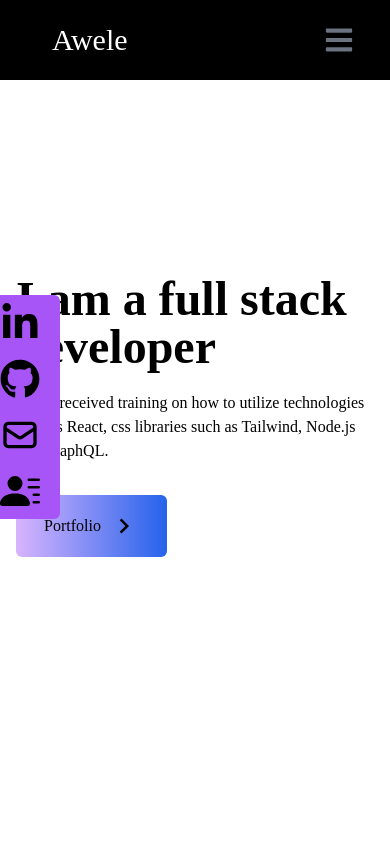
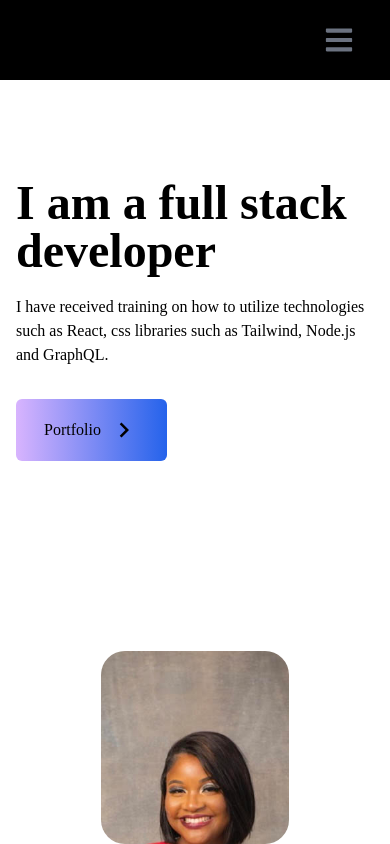
Before and after one commit to Awele1111/React-Portfolio, a React (Create React App) app in the folder portfolio_app/: page / in a window 390 px wide. Built offline with nearby package versions, Linux system fonts and the light colour scheme; a web font is replaced by a local one.

Commit message:
added profile image

```diff
--- /dev/null
+++ b/package.json
@@ -0,0 +1,5 @@
+{
+  "devDependencies": {
+    "tailwindcss": "^3.3.1"
+  }
+}
--- a/portfolio_app/src/App.js
+++ b/portfolio_app/src/App.js
@@ -1,4 +1,5 @@
-import Home from "./components/Home"
+import AboutPage from "./components/Aboutpage";
+import Home from "./components/Home";
 import NavBar from "./components/NavBar"
 import Socials from "./components/Socials";
 
@@ -7,6 +8,7 @@ function App() {
     <div>
       <NavBar/>
       <Home/>
+      <AboutPage/>
       <Socials/>
     </div>
   );
--- /dev/null
+++ b/portfolio_app/src/components/Aboutpage.jsx
@@ -0,0 +1,20 @@
+import React from "react";
+
+
+const Aboutpage = () => {
+    return
+    <div>
+        <div>
+            <p>About</p>
+
+        </div>
+        <p>
+            Lorem ipsum dolor sit amet consectetur adipisicing elit.
+            Neque natus ea sapiente voluptatibus quo alias mollitia similique,
+            magnam voluptatem ratione a, velit eveniet aliquid accusantium dolor,
+            placeat quas asperiores nobis.
+        </p>
+
+    </div>
+}
+export default Aboutpage;
--- a/portfolio_app/src/components/Home.jsx
+++ b/portfolio_app/src/components/Home.jsx
@@ -1,5 +1,5 @@
 import React from 'react';
-// import aboutImage from '../assets/aboutImage.png';
+import aboutImage from '../assets/aboutImage.jpg';
 import {MdOutlineKeyboardArrowRight} from 'react-icons/md'
 
 const Home = () => {
@@ -20,9 +20,9 @@ const Home = () => {
                 </button>
                     </div>
                 </div>
-                {/* <div>
-                    <img src="{aboutImage}" alt="my profile"  className="rounded-3xl mx-auto w-2/3 md:w-full"/>
-                </div> */}
+                <div>
+                    <img src={aboutImage} alt="my profile"  className="rounded-3xl mx-auto w-2/3 md:w-full"/>
+                </div>
              </div>
         </div>
 
--- a/portfolio_app/src/components/NavBar.jsx
+++ b/portfolio_app/src/components/NavBar.jsx
@@ -1,71 +1,3 @@
-// import React, { useState } from "react";
-// import { FaBars, FaTimes } from "react-icons/fa";
-
-// const NavBar = () => {
-//   const [nav, setNav] = useState(false);
-//   const links = [
-//     {
-//       id: 1,
-//       link: 'home',
-//     },
-//     {
-//       id: 2,
-//       link: 'about',
-//     },
-//     {
-//       id: 3,
-//       link: 'portfolio',
-//     },
-//     {
-//       id: 4,
-//       link: 'experience',
-//     },
-//     {
-//       id: 5,
-//       link: 'contact',
-//     },
-//   ];
-
-//   return (
-//     <div className="flex justify-between items-center w-full h-20 px-4 text-white bg-black fixed">
-//       <div>
-//         <h1 className="text-3xl font-signature ml-9">Awele</h1>
-//       </div>
-//       <ul className="hidden md:flex">
-//         {links.map(({ id, link }) => (
-//           <li
-//             key={id}
-//             className="px-4 cursor-pointer capitalize font-medium text-blue-500 hover:scale-105 duration-200"
-//           >
-//             {link}
-//           </li>
-//         ))}
-//       </ul>
-
-//       <div
-//         onClick={() => setNav(!nav)}
-//         className="cursor-pointer pr-5 z-9 text-gray-500"
-//       >
-//         {nav ? <FaTimes size={30} /> : <FaBars size={30} />}
-//       </div>
-//       {nav && (
-//         <ul className="flex flex-col justify-center absolute top-0 left-0 w-full h-screen bg-gradient-to-b from-black to-gray-800 text-blue-500">
-//             {links.map(({id, link}) => (
-//                 <li
-//                 key={id}
-//                 className="px-4 cursor-pointer capitalize py-7 text-6xl">
-//                   {link}
-//                 </li>
-//             ))}
-
-//         </ul>
-//       )}
-//     </div>
-//   );
-// };
-
-// export default NavBar;
-
 import React, { useState } from "react";
 import { FaBars, FaTimes } from "react-icons/fa";
 
@@ -97,7 +29,7 @@ const NavBar = () => {
   return (
     <div className="flex justify-between items-center w-full h-20 px-4 text-white bg-black fixed">
       <div>
-        <h1 className="text-3xl font-signature ml-9">Awele</h1>
+        <h1 className="text-3xl font-signature ml-9"></h1>
       </div>
       <ul className="hidden md:flex">
         {links.map(({ id, link }) => (
--- a/portfolio_app/src/components/Socials.jsx
+++ b/portfolio_app/src/components/Socials.jsx
@@ -131,7 +131,7 @@ const Socials = () => {
   ];
 
   return (
-    <div className="flex flex-col top-[35%] left-0 fixed">
+    <div className=" hidden lg:flex flex-col top-[35%] left-0 fixed">
       <ul>
         {links.map(({ id, child, href, style, download }) => (
           <li
```
Also changed, not shown: 2 other files (tests, documents, lock files or other folders).
